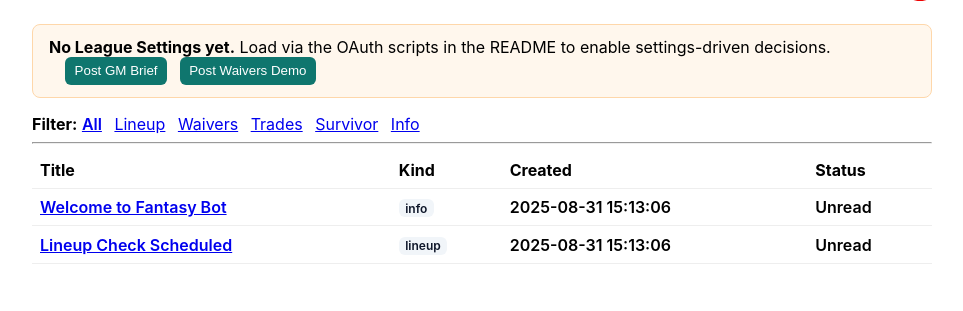
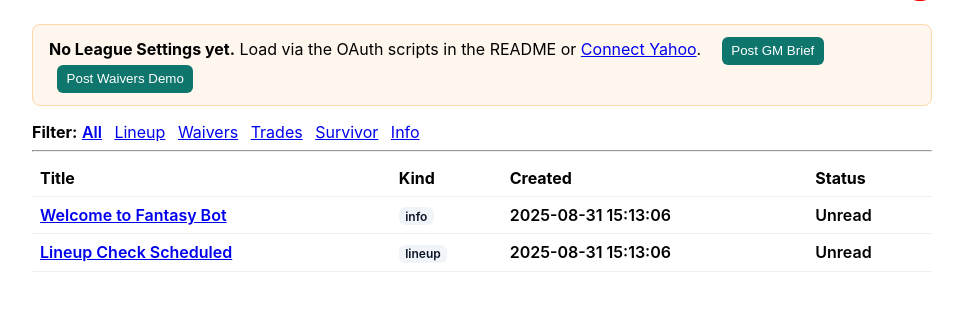
Before and after one commit to zjromani/fantasy-football, a FastAPI app: page / in a window 1280 px wide. Shown: the part 52-363 px from the top of the page, without its empty margins (158-1121 px from the left). Run offline with FastAPI, Linux system fonts and the light colour scheme; data comes from the database, SQL or seed files in the repository.

Commit message:
add in-app Yahoo OAuth and Connect link in UI
Provide /oauth/start and /oauth/callback to initiate and complete Yahoo OAuth from the UI, posting status to Inbox instead of 500s when misconfigured. Add a ‘Connect Yahoo’ link in the banner so users can authorize without running CLI scripts.

```diff
--- a/app/main.py
+++ b/app/main.py
@@ -6,10 +6,11 @@ from fastapi.responses import RedirectResponse
 from fastapi.templating import Jinja2Templates
 
 from .db import get_connection, migrate, seed_example_data_if_empty
-from .inbox import list_notifications as inbox_list, get_notification as inbox_get, mark_read as inbox_mark_read, unread_count as inbox_unread, latest_settings_payload
+from .inbox import list_notifications as inbox_list, get_notification as inbox_get, mark_read as inbox_mark_read, unread_count as inbox_unread, latest_settings_payload, notify
 from .brief import post_gm_brief
 from .waivers import recommend_waivers
 from .models import LeagueSettings
+from .yahoo_client import YahooClient
 
 
 app = FastAPI(title="Fantasy Bot")
@@ -59,6 +60,31 @@ def mark_read(notification_id: int):
     return RedirectResponse(url=f"/notifications/{notification_id}", status_code=status.HTTP_303_SEE_OTHER)
 
 
+@app.get("/oauth/start")
+def oauth_start():
+    try:
+        url = YahooClient().get_authorization_url(state="web")
+        return RedirectResponse(url=url, status_code=status.HTTP_302_FOUND)
+    except Exception as err:
+        notify("info", "Yahoo OAuth not configured", f"{err}", {})
+        return RedirectResponse(url="/", status_code=status.HTTP_303_SEE_OTHER)
+
+
+@app.get("/oauth/callback")
+def oauth_callback(code: Optional[str] = None, error: Optional[str] = None):
+    if error:
+        notify("info", "Yahoo OAuth error", f"{error}", {})
+        return RedirectResponse(url="/", status_code=status.HTTP_303_SEE_OTHER)
+    if not code:
+        raise HTTPException(status_code=400, detail="Missing code")
+    try:
+        YahooClient().exchange_code_for_tokens(code)
+        notify("info", "Yahoo connected", "OAuth tokens saved.", {})
+    except Exception as err:
+        notify("info", "Yahoo OAuth error", f"{err}", {})
+    return RedirectResponse(url="/", status_code=status.HTTP_303_SEE_OTHER)
+
+
 @app.post("/actions/gm_brief")
 def action_gm_brief():
     payload = latest_settings_payload() or {}
--- a/app/templates/index.html
+++ b/app/templates/index.html
@@ -16,7 +16,7 @@
 </div>
 {% else %}
 <div style="padding:0.75rem 1rem; background:#fff7ed; border:1px solid #fed7aa; border-radius:8px; margin-bottom:1rem;">
-  <strong>No League Settings yet.</strong> Load via the OAuth scripts in the README to enable settings-driven decisions.
+  <strong>No League Settings yet.</strong> Load via the OAuth scripts in the README or <a href="/oauth/start">Connect Yahoo</a>.
   <form method="post" action="/actions/gm_brief" style="display:inline; margin-left:1rem;">
     <button class="btn">Post GM Brief</button>
   </form>
```
